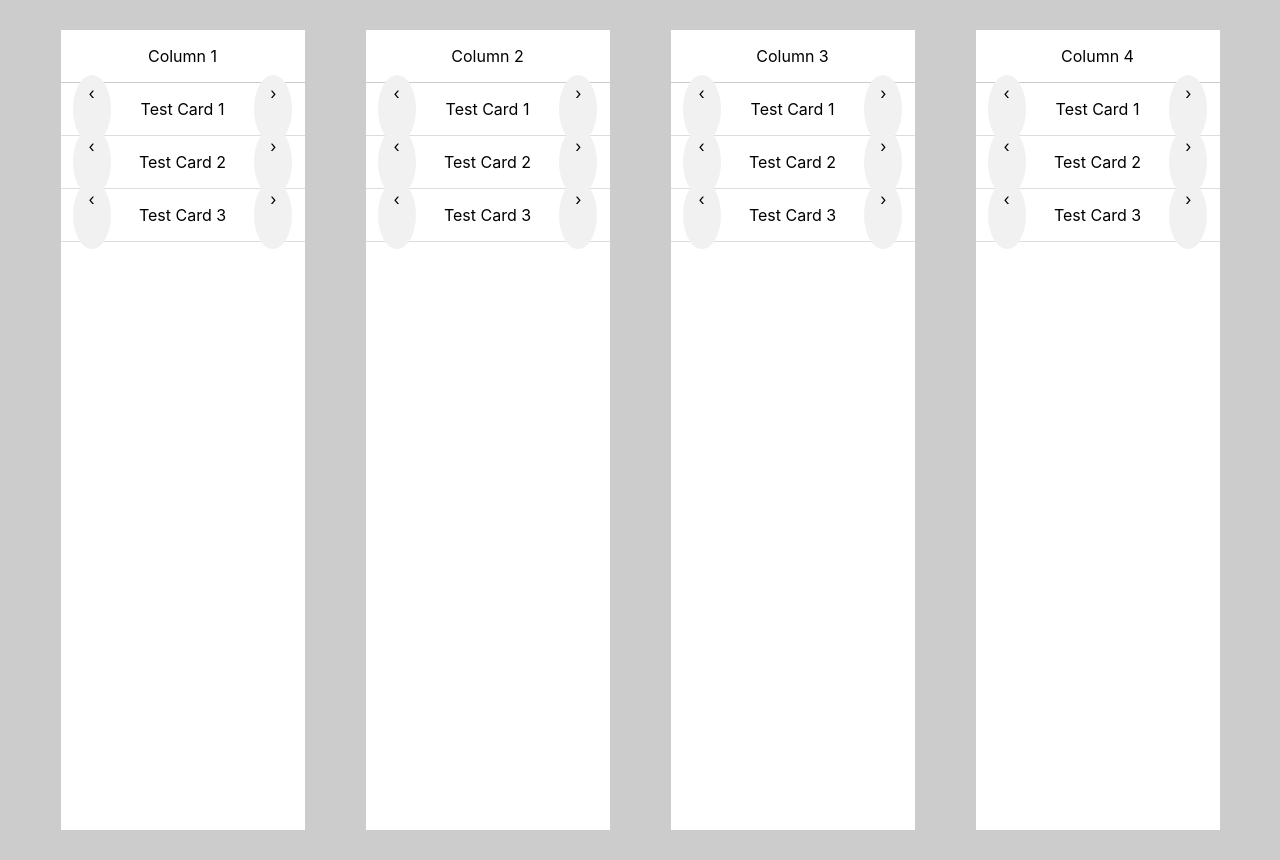
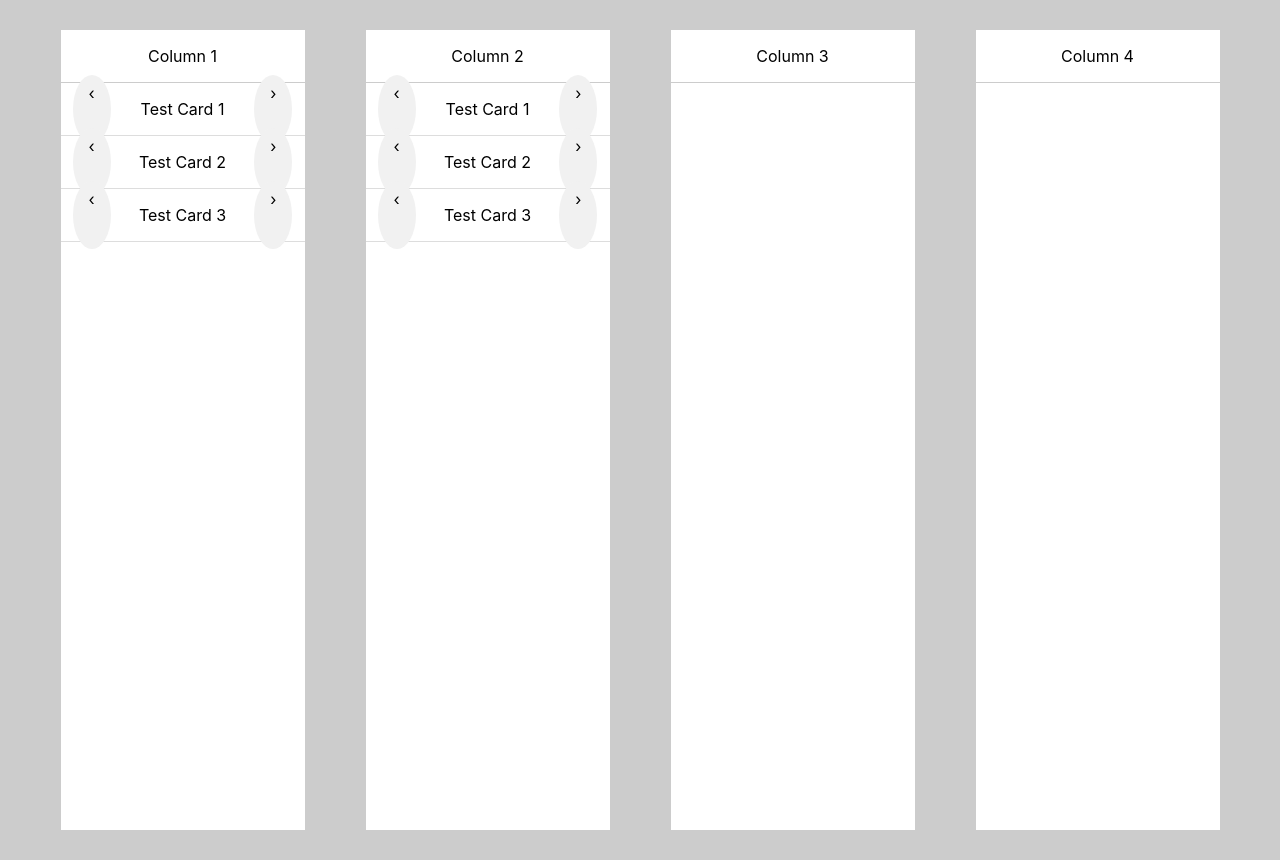
Before and after one commit to cjmarsh725/kanban, a React (Create React App) app in the folder board/: page / in a window 1280 px wide. Built offline with nearby package versions, Linux system fonts and the light colour scheme.

Commit message:
refactored card state

```diff
--- a/board/src/components/Board/Board.js
+++ b/board/src/components/Board/Board.js
@@ -7,10 +7,30 @@ class Board extends Component {
     super(props);
     this.state = {
       cards : [
-        ["Test Card 1", "Test Card 2", "Test Card 3"],
-        ["Test Card 1", "Test Card 2", "Test Card 3"],
-        ["Test Card 1", "Test Card 2", "Test Card 3"],
-        ["Test Card 1", "Test Card 2", "Test Card 3"]
+        {
+          content : "Test Card 1",
+          index: 0
+        },
+        {
+          content : "Test Card 2",
+          index: 0
+        },
+        {
+          content : "Test Card 3",
+          index: 0
+        },
+        {
+          content : "Test Card 1",
+          index: 1
+        },
+        {
+          content : "Test Card 2",
+          index: 1
+        },
+        {
+          content : "Test Card 3",
+          index: 1
+        },
       ]
     };
   }
@@ -26,10 +46,10 @@ class Board extends Component {
   render() {
     return (
       <div className="board-container">
-        <Column title="Column 1" index="0" cards={this.state.cards[0]} swap={this.swapCards} />
-        <Column title="Column 2" index="1" cards={this.state.cards[1]} swap={this.swapCards} />
-        <Column title="Column 3" index="2" cards={this.state.cards[2]} swap={this.swapCards} />
-        <Column title="Column 4" index="3" cards={this.state.cards[3]} swap={this.swapCards} />
+        <Column title="Column 1" index="0" cards={this.state.cards.filter(c => c.index === 0)} swap={this.swapCards} />
+        <Column title="Column 2" index="1" cards={this.state.cards.filter(c => c.index === 1)} swap={this.swapCards} />
+        <Column title="Column 3" index="2" cards={this.state.cards.filter(c => c.index === 2)} swap={this.swapCards} />
+        <Column title="Column 4" index="3" cards={this.state.cards.filter(c => c.index === 3)} swap={this.swapCards} />
       </div>
     )
   }
--- a/board/src/components/Card/Card.js
+++ b/board/src/components/Card/Card.js
@@ -5,7 +5,7 @@ export default function Card(props) {
   return (
     <div className="card-container">
       <a href="#" class="swap-card">&#8249;</a>
-      <p>{props.content}</p>
+      <p>{props.card.content}</p>
       <a href="#" className="swap-card">&#8250;</a>
     </div>
   );
--- a/board/src/components/Column/Column.js
+++ b/board/src/components/Column/Column.js
@@ -13,7 +13,7 @@ class Column extends Component {
         <div className="column-title">
           <p>{this.props.title}</p>
         </div>
-        {this.props.cards.map(c => <Card content={c} index={this.props.index} swap={this.props.swap} />)}
+        {this.props.cards.map(c => <Card card={c} index={this.props.index} swap={this.props.swap} />)}
       </div>
     )
   }
```
